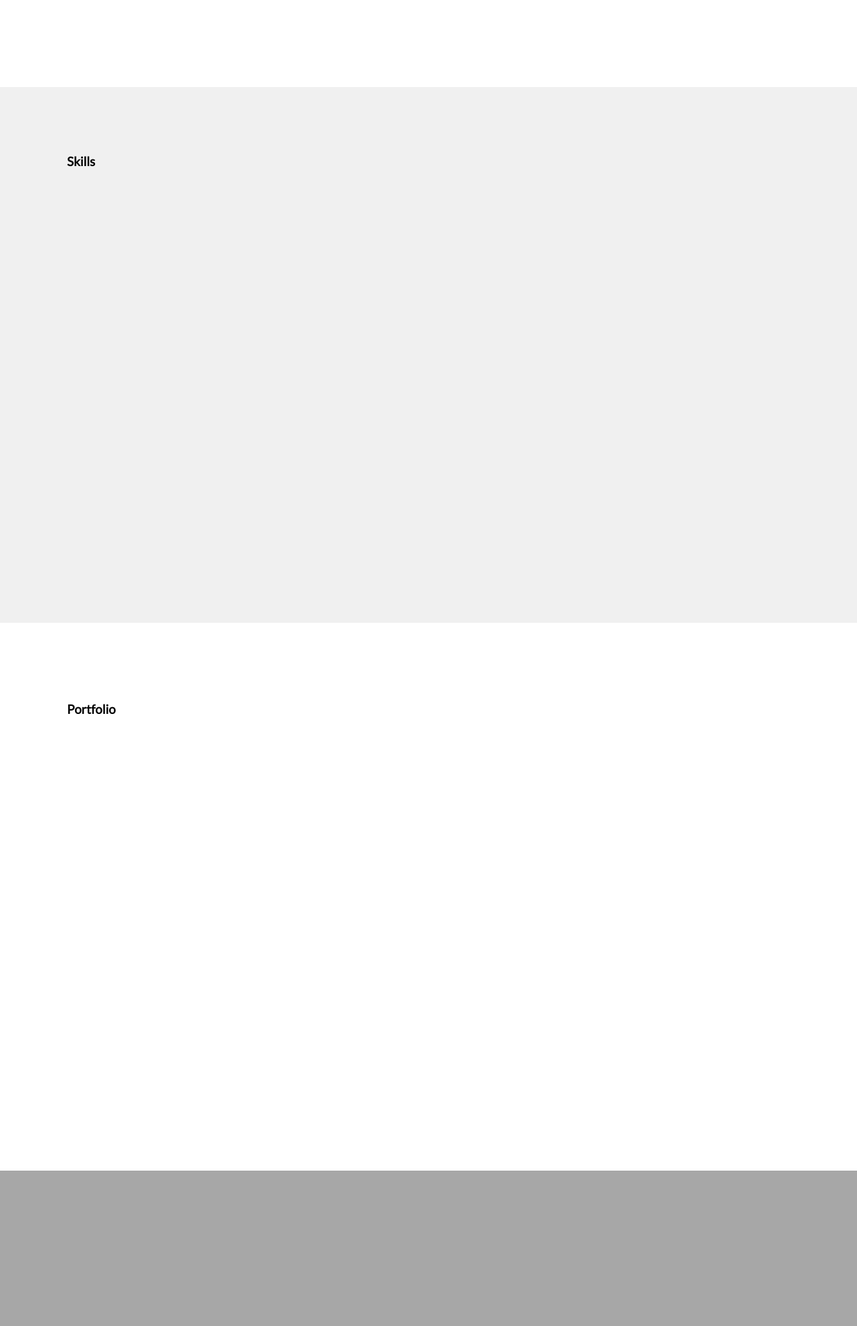
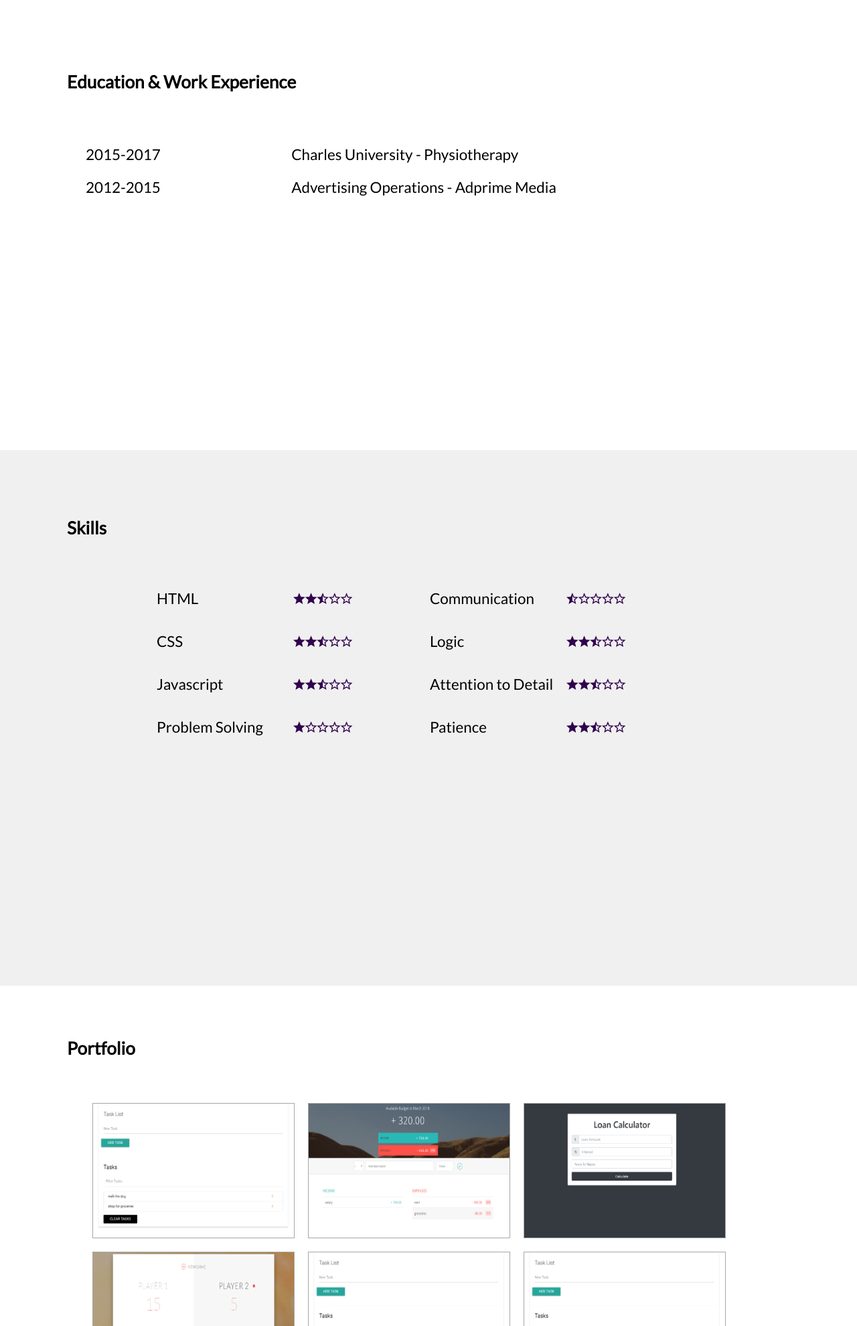
Before and after one commit to veronikab21/cv, a plain HTML site: page index.html in a window 1280 px wide. Shown: the part 820-2800 px from the top of the page at 67% size. Drawn offline with nearby package versions, Linux system fonts and the light colour scheme.

Commit message:
added content

```diff
--- a/index.html
+++ b/index.html
@@ -3,6 +3,7 @@
   <head>
     <title>Curriculum Vitae</title>
     <link href="https://fonts.googleapis.com/css?family=Lato" rel="stylesheet">
+    <link href="http://code.ionicframework.com/ionicons/2.0.1/css/ionicons.min.css" rel="stylesheet">
     <link rel="stylesheet" type="text/css" href="style.css">
 
   </head>
@@ -21,14 +22,67 @@
     </div>
     <div id="work-edu">
       <h3>Education & Work Experience</h3>
+      <div class="row">
+      <div class="column-left">
+        <p>2015-2017</p>
+        <p>2012-2015</p>
+      </div>
+      <div class="column-right">
+        <p>Charles University - Physiotherapy</p>
+        <p>Advertising Operations - Adprime Media</p>
+      </div>
     </div>
+
+    </div>
+
+
     <div id="skills">
       <h3>Skills</h3>
+
+      <table>
+        <tr>
+          <td>HTML</td><td><i class="ion-android-star"></i><i class="ion-android-star"></i><i class="ion-android-star-half"></i><i class="ion-android-star-outline"></i><i class="ion-android-star-outline"></i></td>
+          <td>Communication</td><td><i class="ion-android-star-half"></i><i class="ion-android-star-outline"></i><i class="ion-android-star-outline"></i><i class="ion-android-star-outline"></i><i class="ion-android-star-outline"></i></td>
+        </tr>
+
+        <tr>
+            <td>CSS</td><td><i class="ion-android-star"></i><i class="ion-android-star"></i><i class="ion-android-star-half"></i><i class="ion-android-star-outline"></i><i class="ion-android-star-outline"></i></td>
+            <td>Logic</td><td><i class="ion-android-star"></i><i class="ion-android-star"></i><i class="ion-android-star-half"></i><i class="ion-android-star-outline"></i><i class="ion-android-star-outline"></i></td>
+        </tr>
+
+        <tr>
+              <td>Javascript</td><td><i class="ion-android-star"></i><i class="ion-android-star"></i><i class="ion-android-star-half"></i><i class="ion-android-star-outline"></i><i class="ion-android-star-outline"></i></td>
+              <td>Attention to Detail</td><td><i class="ion-android-star"></i><i class="ion-android-star"></i><i class="ion-android-star-half"></i><i class="ion-android-star-outline"></i><i class="ion-android-star-outline"></i></td>
+        </tr>
+
+        <tr>
+                <td>Problem Solving</td><td><i class="ion-android-star"></i><i class="ion-android-star-outline"></i><i class="ion-android-star-outline"></i><i class="ion-android-star-outline"></i><i class="ion-android-star-outline"></i></td>
+                <td>Patience</td><td><i class="ion-android-star"></i><i class="ion-android-star"></i><i class="ion-android-star-half"></i><i class="ion-android-star-outline"></i><i class="ion-android-star-outline"></i></td>
+       </tr>
+
+      </table>
+
+
     </div>
     <div id="portfolio">
         <h3>Portfolio</h3>
+        <div class="img-container">
+          <div class="image"><img src="img/tasklist.png"></div>
+          <div class="image"><img src="img/budgety.png"></div>
+          <div class="image"><img src="img/loancalculator.png"></div>
+          <div class="image"><img src="img/piggame.png"></div>
+          <div class="image"><img src="img/tasklist.png"></div>
+          <div class="image"><img src="img/tasklist.png"></div>
+        </div>
+    </div>
+
+    <div id="contact">
+      <h3>Contact</h3>
+      <div class="row">
+      <div class="column-left-contact"><em>email: veronika.bartosova@gl.com</em></div>
+      <div class="column-right-contact"><a href="https://www.facebook.com/" target="_blank"><i class="ion-social-facebook"></i></a></div>
       </div>
-    <div id="contact"></div>
+    </div>
 
     <script src="https://ajax.googleapis.com/ajax/libs/jquery/3.3.1/jquery.min.js"></script>
     <script src="script.js"></script>
--- a/style.css
+++ b/style.css
@@ -6,10 +6,11 @@ body {
   font-family: 'Lato', sans-serif;
 }
 
-ul {
+nav {
   float: right;
   position: fixed;
   right: 10%;
+  z-index: 1000;
 }
 
 li {
@@ -24,8 +25,8 @@ a {
   color: black;
 }
 
-#first {
-  background-image: url("bg.jpeg");
+#title {
+  background-image: url("img/bg.jpeg");
   background-repeat: no-repeat;
   background-position: center;
   background-attachment: fixed;
@@ -36,19 +37,21 @@ a {
 
 #work-edu {
   width: 100vw;
-  height: 100vh;
+  height: 80vh;
+  font-size: 1.4em;
 }
 
 #skills {
   width: 100vw;
   height: 100vh;
   background-color: rgb(240, 240, 240);
-
+  font-size: 1.4em;
 }
 
 #portfolio {
   width: 100vw;
   height: 100vh;
+  font-size: 1.4em;
 }
 
 #contact {
@@ -57,18 +60,87 @@ a {
   background-color: rgb(167, 167, 167);
 }
 
-#first h1 {
+#title h1 {
   position: absolute;
   top: 45vh;
   left: 15vw;
 }
 
-#first h2 {
+#title h2 {
   position: absolute;
   top: 55vh;
   left: 15vw;
 }
 
 h3 {
-  padding: 100px;
+  padding-top: 100px;
+  padding-left: 100px;
+  padding-bottom: 30px;
 }
+
+#portfolio h3, #contact h3  {
+  padding-top: 50px;
+}
+
+.ion-android-star, .ion-android-star-half, .ion-android-star-outline {
+  color: rgb(48, 2, 78)
+}
+
+table {
+  margin: auto;
+}
+
+td {
+  width: 200px;
+  height: 60px;
+}
+
+.image img{
+  width: 300px;
+  height: 200px;
+}
+
+.image {
+  width: 300px;
+  height: 200px;
+  float: left;
+  margin: 10px;
+  border: 1px solid rgb(167, 167, 167);
+}
+
+.img-container {
+  width: 80vw;
+  margin: auto;
+}
+
+.column-left {
+  float: left;
+  width: 30%;
+}
+
+.column-right {
+  float: left;
+  width: 70%;
+}
+
+.row:after {
+  content: "";
+  display: table;
+  clear: both;
+}
+
+.row {
+  width: 80vw;
+  margin: auto;
+}
+
+.column-left-contact {
+  width: 50%;
+  float:left;
+}
+
+.column-right-contact {
+  width: 50%;
+  float: right;
+  text-align: right;
+}
```
Also changed, not shown: img/bg.jpeg (renamed from bg.jpeg), img/budgety.PNG (added), img/loancalculator.PNG (added), img/piggame.PNG (added), img/tasklist.PNG (added).
